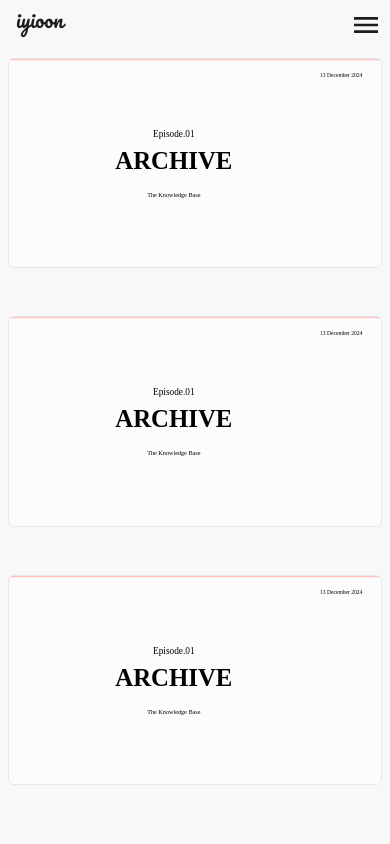
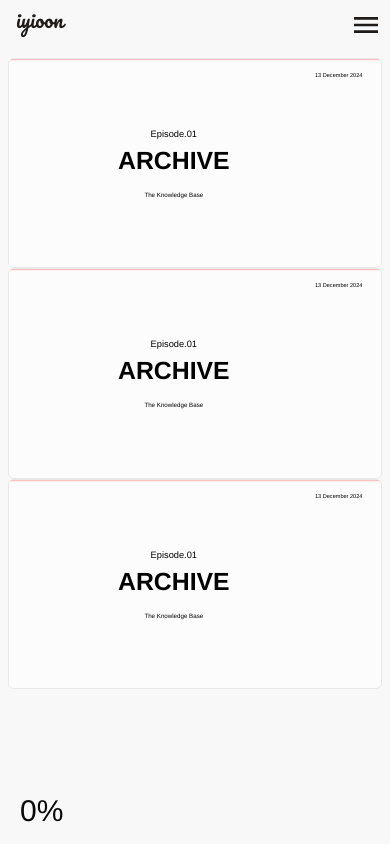
Before and after one commit to iyioon/iyioon.com, a React (Create React App) app: page /projects in a window 390 px wide. Built offline with nearby package versions, Linux system fonts and the light colour scheme.

Commit message:
Add scroll indicator and change font

```diff
--- a/src/App.css
+++ b/src/App.css
@@ -9,8 +9,21 @@
   justify-content: center;
   padding: calc(var(--padding-large) * 2);
   padding-left: 10%;
-  font-family: serif;
   transition: opacity var(--transition-duration) var(--transition-curve);
+}
+
+.scroll-indicator {
+  position: fixed;
+  bottom: var(--padding-small);
+  left: var(--padding-small);
+  padding: 8px 12px;
+  border-radius: 20px;
+  font-size: 14px;
+  z-index: 1000;
+  pointer-events: none;
+  color: white;
+  mix-blend-mode: difference;
+  font-size: 30px;
 }
 
 .loading-hide {
--- a/src/App.js
+++ b/src/App.js
@@ -3,15 +3,45 @@ import "./App.css";
 import Home from "./pages/home/Home";
 import Navbar from "./components/navbar/Navbar";
 import Projects from "./pages/projects/Projects";
+import About from "./pages/about/About";
 import { BrowserRouter as Router, Routes, Route } from "react-router-dom";
 import PreloadAssets from "./utils/PreloadAssets";
+import { useLocation } from "react-router-dom";
 
-function App() {
+function AppContent() {
   const [assets, setAssets] = useState({});
   const [isAssetsloading, setIsAssetsLoading] = useState(true);
   const [assetLoadProgress, setAssetLoadProgress] = useState(0);
   const [showLoadingScreen, setShowLoadingScreen] = useState(true);
   const [isLoadingDisappearing, setIsLoadingDisappearing] = useState(false);
+  const [scrollPercentage, setScrollPercentage] = useState(0);
+  const location = useLocation();
+
+  // Scroll percentage of the content
+  useEffect(() => {
+    const content = document.querySelector(".content");
+
+    if (content) {
+      const handleScroll = () => {
+        const scrollTop = content.scrollTop;
+        const viewportHeight = content.clientHeight;
+        const totalHeight = content.scrollHeight;
+
+        // Calculate percentage based on how much of the bottom is visible
+        const scrollBottom = scrollTop + viewportHeight;
+        const percentage = (scrollBottom / totalHeight) * 100;
+
+        // Clamp between 0-100
+        setScrollPercentage(Math.min(100, Math.max(0, Math.round(percentage))));
+      };
+
+      content.addEventListener("scroll", handleScroll);
+      // Initial calculation
+      handleScroll();
+
+      return () => content.removeEventListener("scroll", handleScroll);
+    }
+  }, [location.pathname]);
 
   // Preload assets
   useEffect(() => {
@@ -50,17 +80,25 @@ function App() {
 
   return (
     <div className="App">
-      <Router>
       <Navbar />
       <div className="content">
         <Routes>
           <Route path="/" element={<Home assets={assets} />} />
           <Route path="/projects" element={<Projects assets={assets} />} />
+          <Route path="/about" element={<About assets={assets} />} />
         </Routes>
       </div>
-      </Router>
+      <div className="scroll-indicator">{scrollPercentage}%</div>
     </div>
   );
 }
 
+function App() {
+  return (
+    <Router>
+      <AppContent />
+    </Router>
+  );
+}
+
 export default App;
--- a/src/index.css
+++ b/src/index.css
@@ -5,11 +5,13 @@
     url(./fonts/pacifico/pacifico-regular-webfont.woff) format("woff");
 }
 
+@import url("https://fonts.googleapis.com/css2?family=Literata:ital,opsz,wght@0,7..72,200..900;1,7..72,200..900&display=swap");
+
 body {
   margin: 0;
-  font-family: Helvetica, -apple-system, BlinkMacSystemFont, "Segoe UI",
-    "Roboto", "Oxygen", "Ubuntu", "Cantarell", "Fira Sans", "Droid Sans",
-    "Helvetica Neue", sans-serif;
+  font-family: Literata, Helvetica, -apple-system, BlinkMacSystemFont,
+    "Segoe UI", "Roboto", "Oxygen", "Ubuntu", "Cantarell", "Fira Sans",
+    "Droid Sans", "Helvetica Neue", sans-serif;
   -webkit-font-smoothing: antialiased;
   -moz-osx-font-smoothing: grayscale;
 }
--- a/src/pages/Projects/Projects.module.css
+++ b/src/pages/Projects/Projects.module.css
@@ -7,14 +7,22 @@
   gap: var(--padding-large);
 }
 
+.cardsHolder {
+  padding: var(--padding-large);
+  padding-top: 0;
+  display: flex;
+  flex-direction: column;
+  justify-content: center;
+  align-items: center;
+}
+
 .card {
   position: relative;
-  width: calc(100% - var(--padding-large) * 2);
+  height: calc(100vh - var(--navbar-height));
   aspect-ratio: 16 / 9;
   border: 1px solid rgb(231, 231, 231);
   border-radius: var(--border-radius);
   overflow: hidden;
-  margin: var(--padding-large);
 }
 
 .cardContent {
@@ -31,7 +39,6 @@
   gap: var(--padding-medium);
   z-index: 2;
   color: black;
-  font-family: serif;
   font-size: 1em;
 }
 
@@ -101,16 +108,20 @@
 
 /* Tablet view (768px to 1024px) */
 @media screen and (max-width: 1024px) {
+  .cardsHolder {
+    padding: var(--padding-medium);
+  }
+
   .card {
-    width: calc(100% - var(--padding-medium) * 2);
-    margin: var(--padding-medium);
+    width: 100%;
+    height: auto;
+    aspect-ratio: 16 / 9 !important;
   }
 }
 
 /* Mobile view (below 768px) */
 @media screen and (max-width: 768px) {
-  .card {
-    width: calc(100% - var(--padding-small) * 2);
-    margin: var(--padding-small);
+  .cardsHolder {
+    padding: var(--padding-small);
   }
 }
--- a/src/pages/Projects/Projects.tsx
+++ b/src/pages/Projects/Projects.tsx
@@ -10,6 +10,7 @@ interface ProjectsProps {
 function Projects({ assets }: ProjectsProps) {
   return (
     <div className={`${styles.projects} zoomInFadeIn`}>
+      <div className={styles.cardsHolder}>
         <ProjectCard
           date="13 December 2024"
           episode="Episode.01"
@@ -18,7 +19,6 @@ function Projects({ assets }: ProjectsProps) {
           assets={assets}
           bg="wave.mp4"
         />
-
         <ProjectCard
           date="13 December 2024"
           episode="Episode.01"
@@ -27,7 +27,6 @@ function Projects({ assets }: ProjectsProps) {
           assets={assets}
           bg="wave.mp4"
         />
-
         <ProjectCard
           date="13 December 2024"
           episode="Episode.01"
@@ -36,6 +35,7 @@ function Projects({ assets }: ProjectsProps) {
           assets={assets}
           bg="wave.mp4"
         />
+      </div>
     </div>
   );
 }
--- /dev/null
+++ b/src/pages/about/About.module.css
@@ -0,0 +1,5 @@
+.about {
+  width: 100%;
+  height: 100%;
+  border: 5px solid red;
+}
--- /dev/null
+++ b/src/pages/about/About.tsx
@@ -0,0 +1,14 @@
+import React from "react";
+import styles from "./About.module.css";
+import ImageSizeDiv from "../../components/imageSizeDiv/ImageSizeDiv";
+import { getPreloadedAsset } from "../../utils/assetsUtils";
+
+interface AboutProps {
+  assets: { [key: string]: JSX.Element };
+}
+
+function About({ assets }: AboutProps) {
+  return <div className={`${styles.about} zoomInFadeIn`}></div>;
+}
+
+export default About;
--- a/src/pages/home/Home.module.css
+++ b/src/pages/home/Home.module.css
@@ -10,32 +10,10 @@
   gap: var(--padding-large);
 }
 
-.thumbnail {
-  height: 500px;
-  width: 100%;
-  border-radius: var(--border-radius);
-  background-color: rgb(0, 0, 0);
-  background-position: center;
-  background-size: cover;
-  display: flex;
-  flex-direction: column-reverse;
-  overflow: hidden;
-}
-
-.thumbnail h1 {
-  font-size: 80px;
-  font-weight: bold;
-  color: var(--background-color);
-}
-
 /* Tablet view (768px to 1024px) */
 @media screen and (max-width: 1024px) {
   .home {
     padding: var(--padding-medium);
-  }
-
-  .thumbnail {
-    height: 400px;
   }
 }
 
@@ -44,8 +22,4 @@
   .home {
     padding: var(--padding-small);
   }
-
-  .thumbnail {
-    height: 300px;
-  }
 }
--- a/src/pages/home/Home.tsx
+++ b/src/pages/home/Home.tsx
@@ -7,29 +7,7 @@ interface HomeProps {
 }
 
 function Home({ assets }: HomeProps) {
-  return (
-    <div className={`${styles.home} zoomInFadeIn`}>
-      <div className={`${styles.thumbnail}`}>
-        {/* {getPreloadedAsset(
-          assets,
-          "wave.mp4",
-          {
-            width: "100%",
-            height: "100%",
-            objectFit: "cover",
-            objectPosition: "center",
-          },
-          {
-            loop: true,
-            muted: true,
-            autoPlay: true,
-            playsInline: true,
-          },
-          0
-        )} */}
-      </div>
-    </div>
-  );
+  return <div className={`${styles.home} zoomInFadeIn`}></div>;
 }
 
 export default Home;
```
Lines whose indentation alone changed are shown as unchanged.
